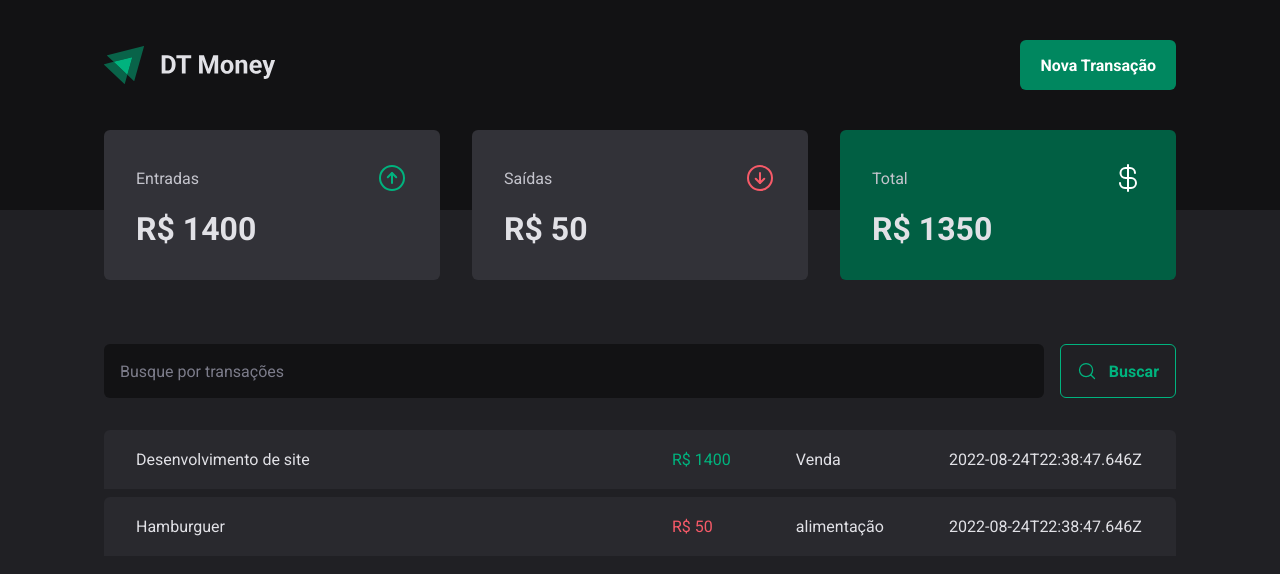
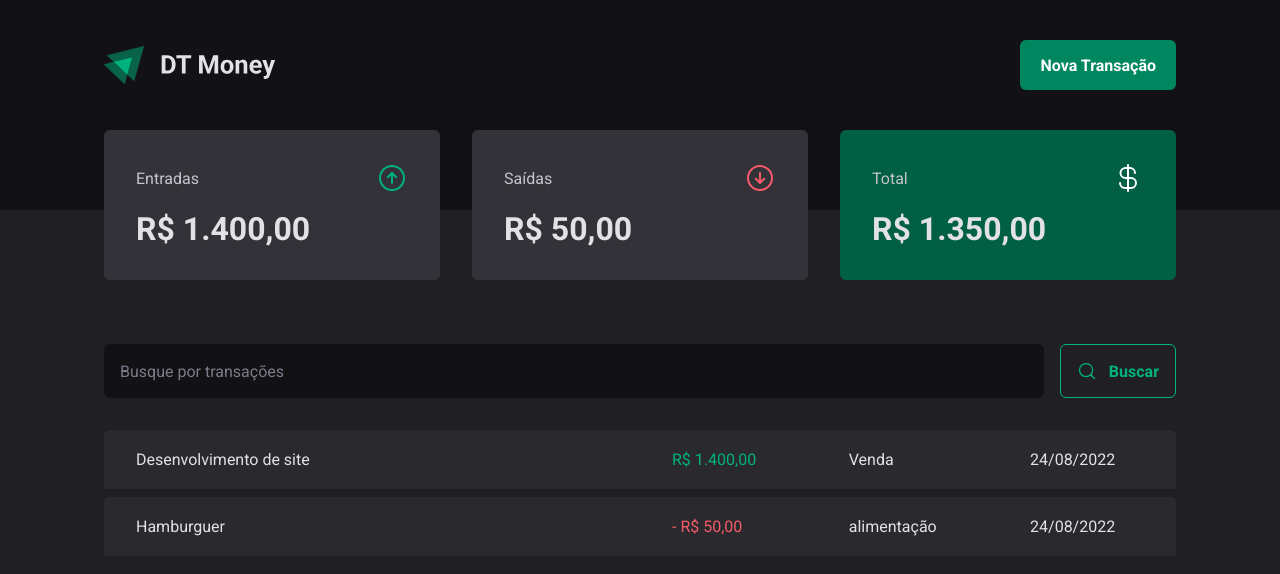
Before and after one commit to leandrotune/03-dt-money, a React (Vite) app: page / in a window 1280 px wide. Shown: the top 574 px of the page. Built offline with nearby package versions, Linux system fonts and the light colour scheme; data requests are answered from the project's data file.

Commit message:
Formatando valores

```diff
--- a/src/components/Summary/index.tsx
+++ b/src/components/Summary/index.tsx
@@ -1,6 +1,7 @@
 import { ArrowCircleDown, ArrowCircleUp, CurrencyDollar } from "phosphor-react";
 import { useContext } from "react";
 import { TransactionsContext } from "../../contexts/TransactionsContext";
+import { priceFormatter } from "../../utils/formatter";
 import { SummaryCard, SummaryContainer } from "./styles";
 
 export function Summary() {
@@ -30,7 +31,7 @@
           <span>Entradas</span>
           <ArrowCircleUp size={32} color="#00b37e"/>
         </header>
-        <strong>R$ {summary.income}</strong>
+        <strong>{priceFormatter.format(summary.income)}</strong>
       </SummaryCard>
 
       <SummaryCard>
@@ -38,7 +39,7 @@
           <span>Saídas</span>
           <ArrowCircleDown size={32} color="#f75a68"/>
         </header>
-        <strong>R$ {summary.outcome}</strong>
+        <strong>{priceFormatter.format(summary.outcome)}</strong>
       </SummaryCard>
 
       <SummaryCard variant="green" >
@@ -46,7 +47,7 @@
           <span>Total</span>
           <CurrencyDollar size={32} color="#fff"/>
         </header>
-        <strong>R$ {summary.total}</strong>
+        <strong>{priceFormatter.format(summary.total)}</strong>
       </SummaryCard>
     </SummaryContainer>
   )
--- a/src/pages/Transactions/index.tsx
+++ b/src/pages/Transactions/index.tsx
@@ -2,6 +2,8 @@
 import { Header } from "../../components/Header";
 import { Summary } from "../../components/Summary";
 import { TransactionsContext } from "../../contexts/TransactionsContext";
+import { dateFormatter, priceFormatter } from "../../utils/formatter";
+
 import { SearcForm } from "./components/SearchForm";
 import { PriceHighlight, TransactionsContainer, TransactionsTable } from "./styles";
 
@@ -24,11 +26,12 @@
                   <td width="50%">{transaction.description}</td>
                   <td>
                     <PriceHighlight variant={transaction.type}>
-                      R$ {transaction.price}
+                      {transaction.type === 'outcome' && '- '}
+                      {priceFormatter.format(transaction.price)}
                     </PriceHighlight>
                   </td>
                   <td>{transaction.category}</td>
-                  <td>{transaction.createdAt}</td>
+                  <td>{dateFormatter.format(new Date(transaction.createdAt))}</td>
                 </tr>
               )
             })}
--- /dev/null
+++ b/src/utils/formatter.ts
@@ -0,0 +1,8 @@
+// formata a data das transações
+export const dateFormatter = new Intl.DateTimeFormat('pt-BR')
+
+// Formata os preços das transações
+export const priceFormatter = new Intl.NumberFormat('pt-BR', {
+  style: 'currency',
+  currency: 'BRL',
+})
```
